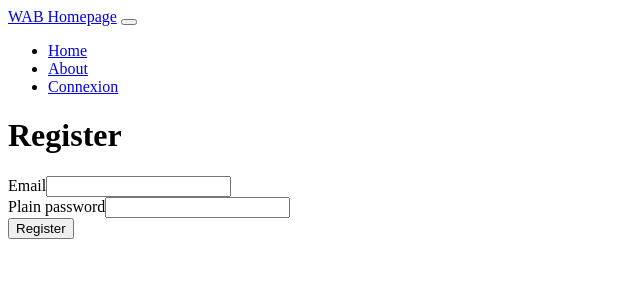
After one commit to PHGL666/wab, a Symfony app: template templates/registration/register.html.twig in a window 1280 px wide. The commit adds this page. Shown: the top 300 px of the page, without its empty margins (0-640 px from the left). Run offline with Twig, Linux system fonts and the light colour scheme; the template is opened without the code that fills it, so the values that code supplies are empty; form fields are guessed from the names that the template uses; some libraries are stand-ins or nearby versions.

Commit message:
WIP twig

```diff
--- a/assets/css/app.scss
+++ b/assets/css/app.scss
@@ -5,3 +5,8 @@ body {
     background-color:rgb(235, 235, 235);
 }
 */
+
+.logo {
+    max-height: 300px;
+    max-width: 300px;
+}
--- a/src/Entity/User.php
+++ b/src/Entity/User.php
@@ -5,10 +5,12 @@ namespace App\Entity;
 use Doctrine\Common\Collections\ArrayCollection;
 use Doctrine\Common\Collections\Collection;
 use Doctrine\ORM\Mapping as ORM;
+use Symfony\Bridge\Doctrine\Validator\Constraints\UniqueEntity;
 use Symfony\Component\Security\Core\User\UserInterface;
 
 /**
  * @ORM\Entity(repositoryClass="App\Repository\UserRepository")
+ * @UniqueEntity(fields={"email"}, message="There is already an account with this email")
  */
 class User implements UserInterface
 {
--- a/templates/base.html.twig
+++ b/templates/base.html.twig
@@ -11,6 +11,36 @@
 		{% endblock %}
 	</head>
 	<body>
+
+		<nav class="navbar navbar-expand-lg navbar-light bg-light shadow fixed-top">
+			<div class="container">
+				<a href="{{ path('home') }}">WAB Homepage</a>
+				<button class="navbar-toggler" type="button" data-toggle="collapse" data-target="#navbarResponsive" aria-controls="navbarResponsive" aria-expanded="false" aria-label="Toggle navigation">
+					<span class="navbar-toggler-icon"></span>
+				</button>
+				<div class="collapse navbar-collapse" id="navbarResponsive">
+					<ul class="navbar-nav ml-auto">
+						<li class="nav-item active">
+							<a class="nav-link" href="#">Home</a>
+						</li>
+						<li class="nav-item">
+							<a class="nav-link" href="#">About</a>
+						</li>
+						{% if app.user %}
+							<li class="nav-item">
+								<a class="nav-link" href="{{ path('app_logout') }}">Déconnexion</a>
+							</li>
+						{% else %}
+							<li class="nav-item">
+								<a class="nav-link" href="{{ path('app_login') }}">Connexion</a>
+							</li>
+						{% endif %}
+					</ul>
+				</div>
+			</div>
+		</nav>
+
+
 		{% block body %}{% endblock %}
 		{% block javascripts %}
 			{{ encore_entry_script_tags('app') }}
--- /dev/null
+++ b/templates/registration/register.html.twig
@@ -0,0 +1,16 @@
+{% extends 'base.html.twig' %}
+
+{% block title %}Register{% endblock %}
+
+{% block body %}
+    <h1>Register</h1>
+
+    {{ form_start(registrationForm) }}
+        {{ form_row(registrationForm.email) }}
+        {{ form_row(registrationForm.plainPassword) }}
+        {# {{ form_row(registrationForm.pseudo) }} #}
+        {# {{ form_row(registrationForm.agreeTerms) }} #}
+
+        <button class="btn">Register</button>
+    {{ form_end(registrationForm) }}
+{% endblock %}
```
Also changed, not shown: src/Controller/RegistrationController.php (added, +53 -0 lines), src/Form/RegistrationFormType.php (added, +54 -0 lines), templates/home/index.html.twig (+10 -1 lines).
